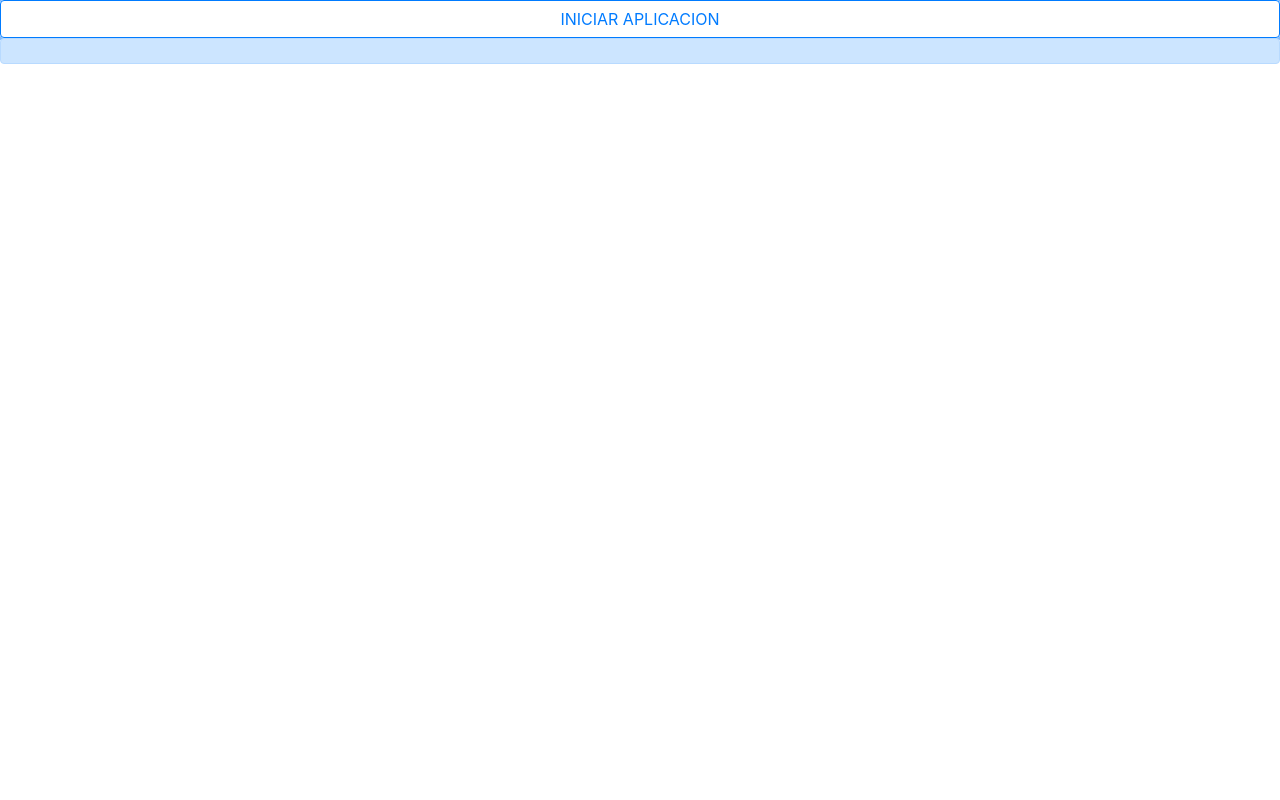
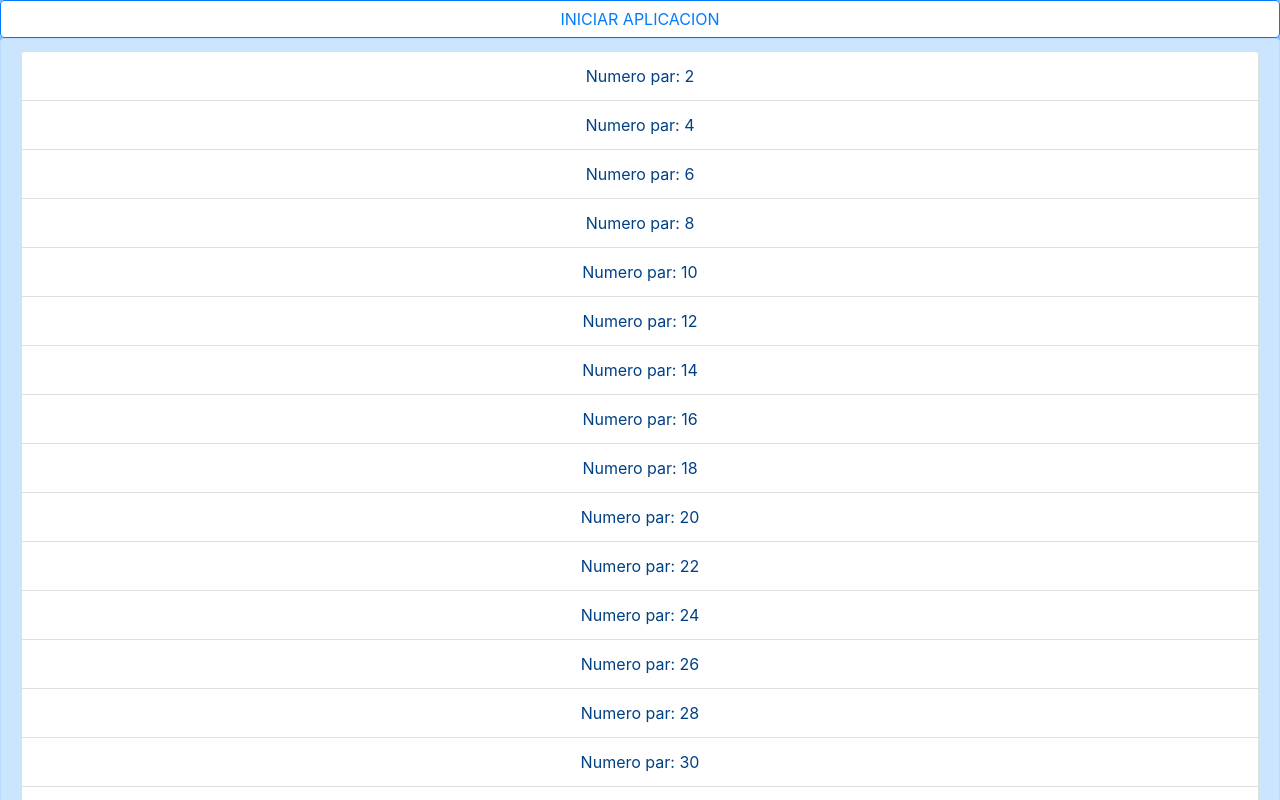
Before and after one commit to RicardoPeraltaM/JavaScript_Codellege, a plain HTML site: page JavaScript_Ciclos/Prompt/Numeros_pares_0-100/index.html in a window 1280 px wide. Both pictures are taken after a click on the button "INICIAR APLICACION". Shown: the top 800 px of the page. Drawn offline with nearby package versions, Linux system fonts and the light colour scheme.

Commit message:
Numeros pares finalizado

```diff
--- a/JavaScript_Ciclos/Prompt/Numeros_pares_0-100/index.html
+++ b/JavaScript_Ciclos/Prompt/Numeros_pares_0-100/index.html
@@ -10,9 +10,9 @@
     <link rel="stylesheet" href="https://stackpath.bootstrapcdn.com/bootstrap/4.3.1/css/bootstrap.min.css" integrity="sha384-ggOyR0iXCbMQv3Xipma34MD+dH/1fQ784/j6cY/iJTQUOhcWr7x9JvoRxT2MZw1T" crossorigin="anonymous">
   </head>
   <body>
-      <button class="btn btn-outline-primary btn-block">INICIAR APLICACION</button>
+      <button class="btn btn-outline-primary btn-block" id="boton">INICIAR APLICACION</button>
       <div class="alert alert-primary" role="alert" id="alerta">
-
+          <ul class="list-group" id="numeros_pares_lista"></ul>
       </div>
     <!-- Optional JavaScript -->
     <script src="./pares.js"></script>
--- a/JavaScript_Ciclos/Prompt/Numeros_pares_0-100/pares.js
+++ b/JavaScript_Ciclos/Prompt/Numeros_pares_0-100/pares.js
@@ -0,0 +1,21 @@
+function eventeListener() {
+  const boton = document.getElementById("boton");
+  boton.addEventListener("click", numeros_pares);
+}
+
+function numeros_pares() {
+    let numeros_pares_lista = document.getElementById('numeros_pares_lista');
+    let n = 0;
+    for (let i = 0; i <= 100; i++) {
+        n++;
+        if (n % 2 == 0) {
+const li = document.createElement('li');
+li.setAttribute("class","text-center list-group-item")
+li.innerText=`Numero par: ${n}`
+numeros_pares_lista.appendChild(li);
+    }
+  }
+
+}
+
+eventeListener();
```
